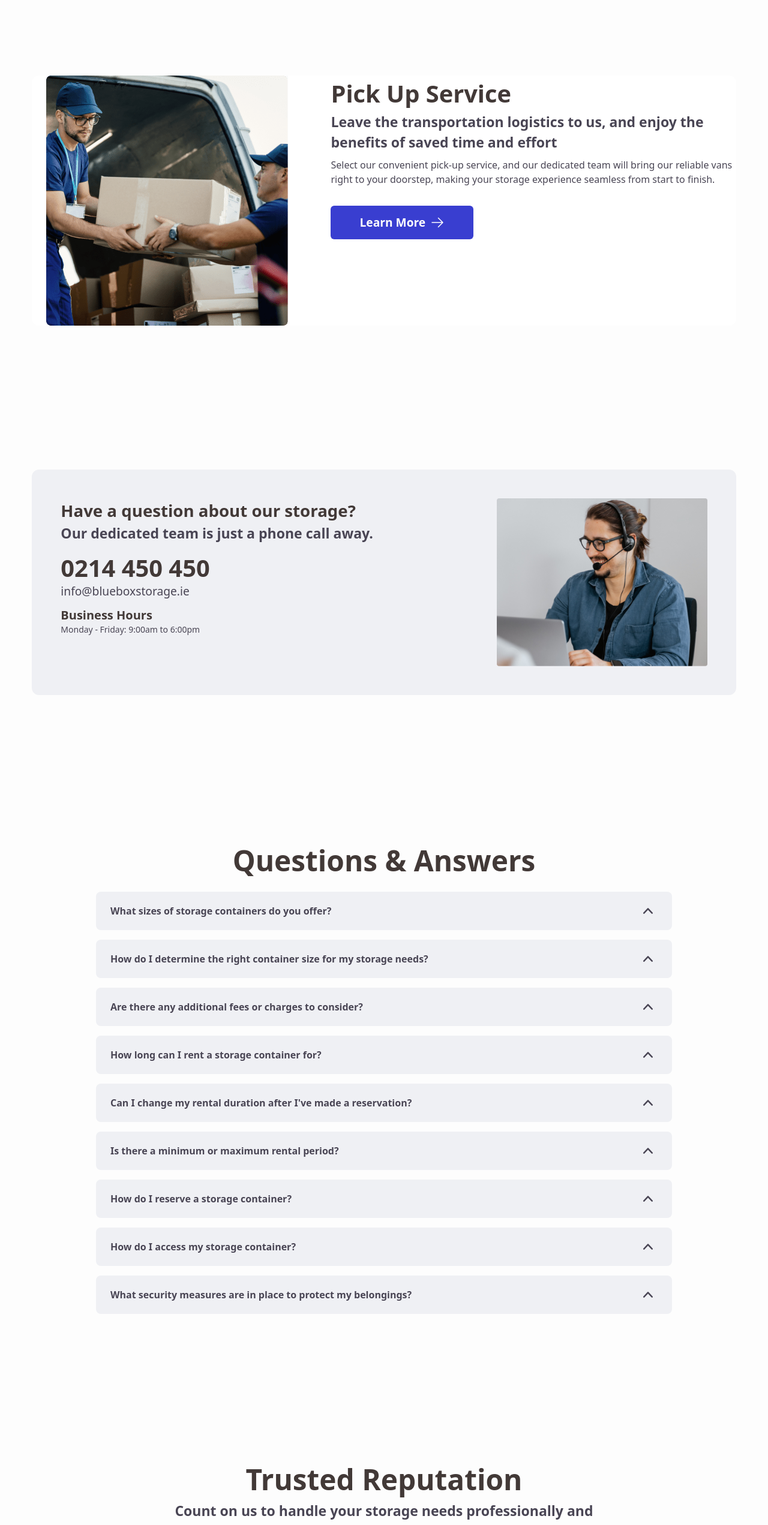
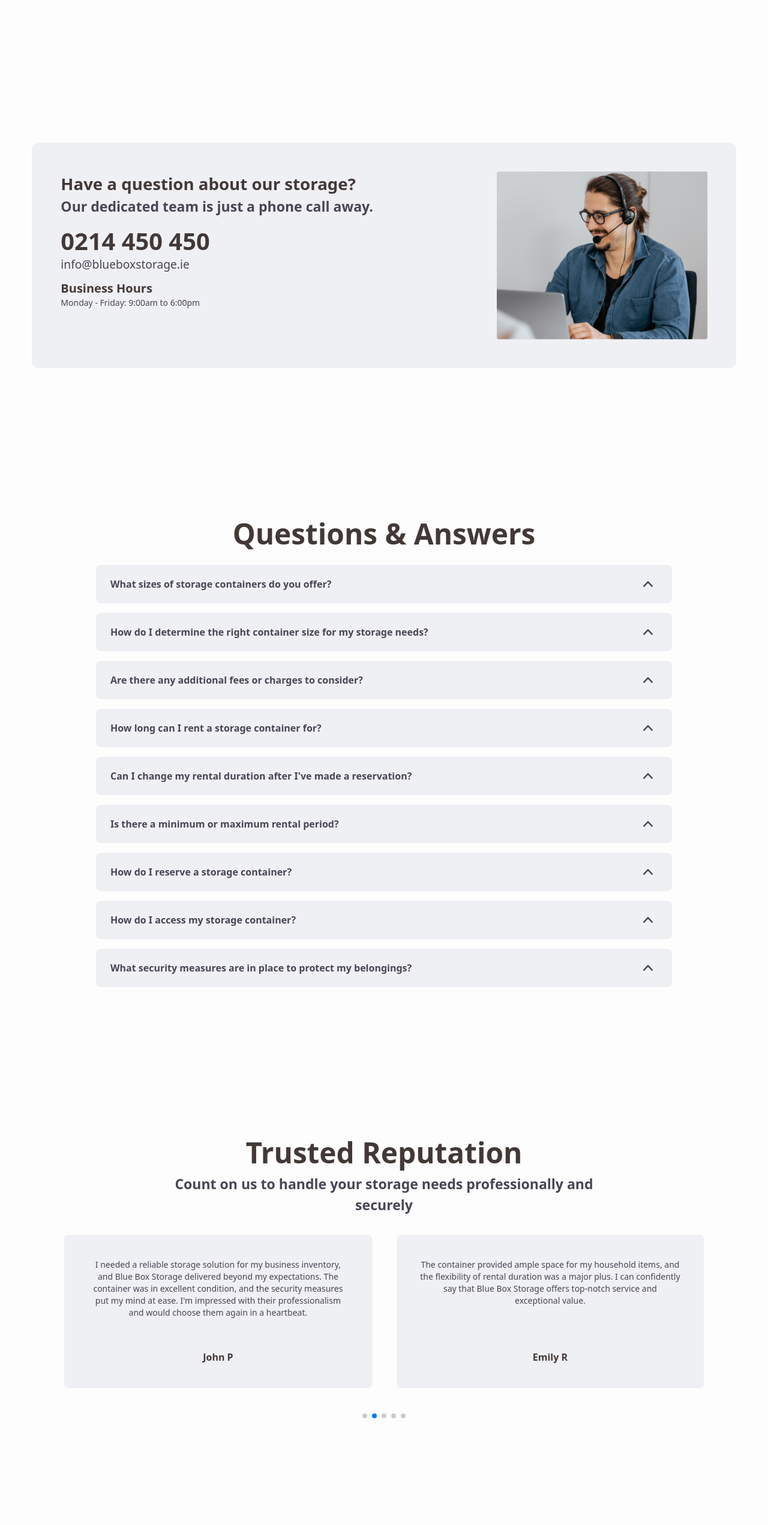
Before and after one commit to shanewmurphy/bluebox, a Next.js app: page / in a window 1280 px wide. Shown: the part 3783-6326 px from the top of the page at 60% size. Built offline with nearby package versions, Linux system fonts and the light colour scheme.

Commit message:
Testimonials Swiper

```diff
--- a/Data/testimonials.json
+++ b/Data/testimonials.json
@@ -14,18 +14,18 @@
   {
     "ID": "03",
     "id": "03",
-    "Comment": "Choosing Blue Box Storage for my storage needs was a game-changer. The process of reserving a container online was quick and easy, and the delivery was prompt and efficient. The container provided ample space for my household items, and the flexibility of rental duration was a major plus. I can confidently say that Blue Box Storage offers top-notch service and exceptional value.",
+    "Comment": "The container provided ample space for my household items, and the flexibility of rental duration was a major plus. I can confidently say that Blue Box Storage offers top-notch service and exceptional value.",
     "Name": "Emily R"
   },
   {
     "ID": "04",
     "id": "04",
-    "Comment": "As a small business owner, finding affordable and secure storage was crucial for me. Blue Box Storage exceeded my expectations. The container was clean, weatherproof, and the on-site security measures gave me peace of mind. Their competitive pricing and friendly customer service made the entire experience smooth and stress-free. I highly recommend their services to anyone in need of reliable storage",
+    "Comment": "As a small business owner, finding affordable and secure storage was crucial for me. Blue Box Storage exceeded my expectations. The on-site security measures gave me peace of mind. Their competitive pricing and friendly customer service made the entire experience smooth and stress-free. I highly recommend their services to anyone in need of reliable storage",
     "Name": "Mark D"
   },
   {
     "ID": "05",
-    "Comment": "I recently downsized and needed a temporary storage solution for my furniture and personal belongings. Blue Box Storage provided the perfect storage container size for my needs. The online reservation process was straightforward. I appreciate their professionalism, attention to detail, and commitment to customer satisfaction",
+    "Comment": "I recently downsized and needed a temporary storage solution for my personal belongings. Blue Box Storage provided the perfect storage container size for my needs. The online reservation process was straightforward. I appreciate their professionalism, attention to detail, and commitment to customer satisfaction",
     "Name": "Linda M"
   }
 ]
--- a/components/Intro.js
+++ b/components/Intro.js
@@ -6,7 +6,7 @@ export default function Intro() {
         <h1 className="lg:text-7xl md:text-6xl sm:text-5xl text-center font-extrabold text-blue lg:mb-2 md:mb-4 sm:mb-4">
           Unlock the Space You Need
         </h1>
-        <div className="w-11/12 mx-auto">
+        <div className="lg:w-11/12 md:w-11/12 sm:w-full mx-auto">
           <Image
             src="/Intro_img_02-min.png"
             width={723}
--- a/components/Pick-Up-Service.js
+++ b/components/Pick-Up-Service.js
@@ -3,7 +3,7 @@ import { ArrowRightIcon } from "@heroicons/react/24/solid";
 export default function PickUpService() {
   return (
     <div>
-      <div className="w-11/12 mx-auto bg-blue rounded-xl lg:py-16 lg:px-16 md:py-8 md:px-8 sm:px-6 sm:py-6 antialiased">
+      <div className="w-11/12 mx-auto lg:bg-blue md:bg-blue sm:bg-white rounded-xl lg:py-16 lg:px-16 md:py-8 md:px-8 sm:px-2 sm:py-6 antialiased">
         <div className="flex lg:flex-row md:flex-row sm:flex-col gap-12">
           <div className="basis-2/5 lg:order-1 md:order-2 sm:order-2">
             <div>
@@ -17,20 +17,20 @@ export default function PickUpService() {
             </div>
           </div>
           <div className="basis-3/5 lg:order-2 md:order-1 sm:order-1">
-            <h2 className="lg:text-6xl md:text-4xl sm:text-5xl text-white font-extrabold">
+            <h2 className="lg:text-6xl md:text-4xl sm:text-5xl lg:text-white md:text-white sm:text-black font-extrabold">
               Pick Up Service
             </h2>
-            <h3 className="text-white font-bold lg:text-3xl md:text-2xl sm:text-3xl">
+            <h3 className="lg:text-white md:text-white sm:text-gray font-bold lg:text-3xl md:text-2xl sm:text-3xl">
               Leave the transportation logistics to us, and enjoy the benefits
               of saved time and effort
             </h3>
-            <p className="text-white font-medium leading-relaxed lg:text-base md:text-xs sm:text-sm mt-2">
+            <p className="lg:text-white md:text-white sm:text-gray font-medium leading-relaxed lg:text-base md:text-xs sm:text-sm mt-2">
               Select our convenient pick-up service, and our dedicated team will
               bring our reliable vans right to your doorstep, making your
               storage experience seamless from start to finish.
             </p>
             <div className="lg:mt-8 md:mt-4 sm:mt-6">
-              <button className="bg-white lg:text-2xl md:text-sm text-blue rounded-md font-bold lg:py-4 lg:px-12 md:py-3 md:px-4 sm:py-4 sm:px-8 flex justify-center items-center antialiased">
+              <button className="lg:bg-white md:bg-white sm:bg-blue lg:text-2xl md:text-sm lg:text-blue md:text-blue sm:text-white rounded-md font-bold lg:py-4 lg:px-12 md:py-3 md:px-4 sm:py-3 sm:px-8 flex justify-center items-center antialiased">
                 Learn More
                 <spam className="contents">
                   <ArrowRightIcon className="w-6 h-6 ml-2" />
@@ -40,45 +40,6 @@ export default function PickUpService() {
           </div>
         </div>
       </div>
-      <div className="mt-32">
-        <div className="w-11/12 mx-auto bg-white rounded-xl antialiased">
-          <div className="flex lg:flex-row md:flex-row sm:flex-col gap-12">
-            <div className="basis-2/5 lg:order-1 md:order-2 sm:order-2">
-              <div>
-                <Image
-                  className="object-cover"
-                  src="/Pick_Up_img-min.png"
-                  width={403}
-                  height={417}
-                  alt="blue box pick-up service"
-                />
-              </div>
-            </div>
-            <div className="basis-3/5 lg:order-2 md:order-1 sm:order-1">
-              <h2 className="lg:text-6xl md:text-4xl sm:text-5xl text-black font-extrabold">
-                Pick Up Service
-              </h2>
-              <h3 className="text-gray font-bold lg:text-3xl md:text-2xl sm:text-3xl">
-                Leave the transportation logistics to us, and enjoy the benefits
-                of saved time and effort
-              </h3>
-              <p className="text-gray font-medium leading-relaxed lg:text-base md:text-xs sm:text-sm mt-2">
-                Select our convenient pick-up service, and our dedicated team
-                will bring our reliable vans right to your doorstep, making your
-                storage experience seamless from start to finish.
-              </p>
-              <div className="lg:mt-8 md:mt-4 sm:mt-6">
-                <button className="bg-blue lg:text-2xl md:text-sm sm:text-sm text-white rounded-md font-bold lg:py-4 lg:px-12 md:py-3 md:px-4 sm:py-3 sm:px-6 flex justify-center items-center antialiased">
-                  Learn More
-                  <spam className="contents">
-                    <ArrowRightIcon className="w-6 h-6 ml-2" />
-                  </spam>
-                </button>
-              </div>
-            </div>
-          </div>
-        </div>
-      </div>
     </div>
   );
 }
--- a/components/Testimonials/Swiper-Btns.js
+++ b/components/Testimonials/Swiper-Btns.js
@@ -1,7 +1,7 @@
+import { React } from "react";
 import { useSwiper } from "swiper/react";
 import { ArrowLeftCircleIcon } from "@heroicons/react/24/outline";
 import { ArrowRightCircleIcon } from "@heroicons/react/24/outline";
-import { Navigation } from "swiper/modules";
 
 export default function SwiperBtns() {
   const swiper = useSwiper();
--- a/components/Testimonials/Testimonials.js
+++ b/components/Testimonials/Testimonials.js
@@ -1,14 +1,15 @@
 import testimonials from "@/Data/testimonials.json";
 import { Swiper, SwiperSlide } from "swiper/react";
-import SwiperBtns from "./Swiper-Btns";
 
 import "swiper/css";
 import "swiper/css/pagination";
 
+import SwiperBtns from "./Swiper-Btns";
+import { Autoplay, Pagination, Navigation } from "swiper/modules";
 export default function Testimonials() {
   return (
     <div>
-      <div className="w-11/12 lg:my-60 md:my-32 sm:my-24 mx-auto lg:block md:block sm:hidden antialiased">
+      <div className="w-10/12 lg:my-60 md:my-32 sm:my-24 mx-auto lg:block md:block sm:hidden antialiased">
         <h5 className="text-center text-7xl text-black font-extrabold">
           Trusted Reputation
         </h5>
@@ -16,71 +17,74 @@ export default function Testimonials() {
           Count on us to handle your storage needs professionally and securely
         </p>
         <div>
-          <>
           <Swiper
             spaceBetween={40}
             slidesPerView={2}
             loop={true}
-              pagination={{ clickable: true }}
-              className="swiper-container"
-              onSlideChange={() => console.log("slide change")}
-              onSwiper={(swiper) => console.log(swiper)}
+            grabCursor={true}
+            autoplay={{
+              delay: 3500,
+              disableOnInteraction: true,
+            }}
+            pagination={{
+              clickable: true,
+            }}
+            navigation={true}
+            modules={[Autoplay, Pagination, Navigation]}
+            className="mySwiper"
           >
-              {testimonials.map((testimonials) => {
-                return (
-                  <div key={testimonials.ID}>
-                    <SwiperSlide className="bg-blue mb-16 rounded-lg lg:py-12 lg:px-12 md:py-6 md:px-6 lg:h-1/3 relative">
+            {testimonials.map((testimonials) => (
+              <SwiperSlide
+                className="bg-bkgGray mb-16 rounded-lg lg:py-10 lg:px-10 md:py-6 md:px-6 lg:h-1/3 "
+                key={testimonials.ID}
+              >
                 <p
-                        className="text-white text-center lg:h-44 md:h-52 lg:text-base md:text-sm sm:text-xs font-medium"
+                  className="text-gray text-center lg:h-28 md:h-48 lg:text-sm md:text-sm sm:text-xs font-medium"
                   key={testimonials.ID}
                 >
                   {testimonials.Comment}
                 </p>
-                      <p className="mt-6 text-white text-center">
+                <p className="mt-6 pt-4 text-black font-bold text-base text-center">
                   {testimonials.Name}
                 </p>
               </SwiperSlide>
-                    <div className="">
-                      <p>jjjjj</p>
-                      <SwiperBtns />
+            ))}
+          </Swiper>
         </div>
       </div>
-                );
-              })}
-            </Swiper>
-          </>
-        </div>
-      </div>
-      <div className="w-11/12 mx-auto lg:hidden md:hidden sm:block antialiased">
+      <div className="w-11/12 mx-auto">
         <Swiper
           spaceBetween={40}
           slidesPerView={1}
           loop={true}
-          pagination={{ clickable: true }}
+          grabCursor={true}
+          autoplay={{
+            delay: 3500,
+            disableOnInteraction: true,
+          }}
+          pagination={{
+            clickable: true,
+          }}
+          navigation={true}
+          modules={[Autoplay, Pagination, Navigation]}
+          className="mySwiper"
         >
-          {testimonials.map((testimonials) => {
-            return (
-              <div key={testimonials.ID}>
+          {testimonials.map((testimonials) => (
             <SwiperSlide
-                  className="bg-blue mb-16 rounded-lg px-6 py-6 relative"
-                  key={testimonials.id}
+              className="bg-bkgGray mb-16 rounded-lg py-8 px-6"
+              key={testimonials.ID}
             >
               <p
-                    className="text-white text-center leading-relaxed h-56 font-medium text-sm"
+                className="text-gray text-center h-56 text-sm font-medium leading-relaxed"
                 key={testimonials.ID}
               >
                 {testimonials.Comment}
               </p>
-                  <p className="mt-6 text-white text-center">
+              <p className="mt-6 text-black font-bold text-base text-center">
                 {testimonials.Name}
               </p>
             </SwiperSlide>
-                <div className="h-14 absolute z-10">
-                  <SwiperBtns />
-                </div>
-              </div>
-            );
-          })}
+          ))}
         </Swiper>
       </div>
     </div>
```
Lines whose indentation alone changed are shown as unchanged.
